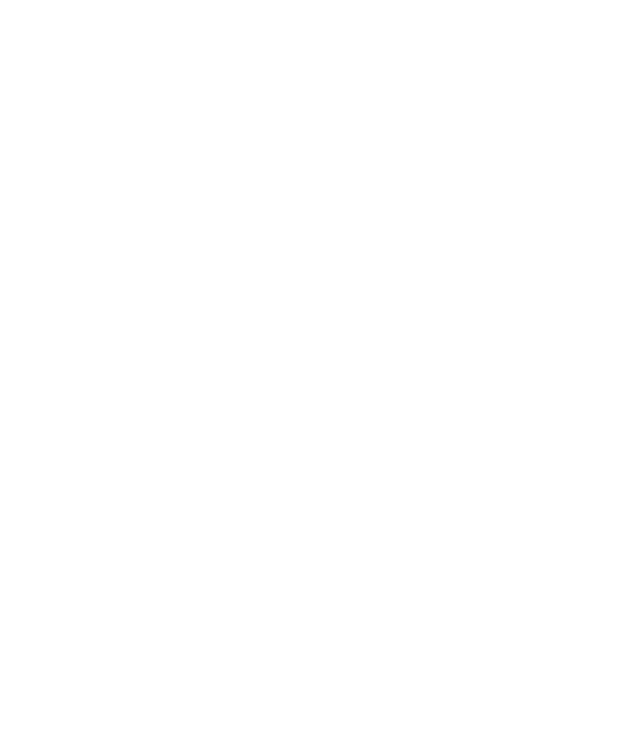
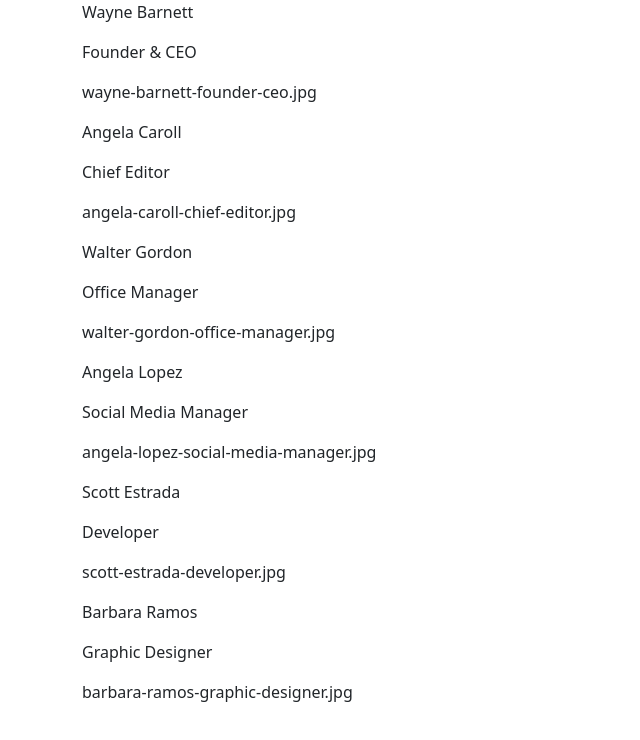
Before and after one commit to fraberret/js-our-team, a plain HTML site: page index.html in a window 1280 px wide. Shown: the whole page, without its empty margins (0-640 px from the left). Drawn offline with nearby package versions, Linux system fonts and the light colour scheme.

Commit message:
add in page all the values of the objects

```diff
--- a/assets/js/main.js
+++ b/assets/js/main.js
@@ -33,6 +33,9 @@ const team = [
     },
 ];
 
+// seleziono l'elemento dalla DOM
+let rowElement=document.querySelector('.row')
+
 //1. stampare su console le informazioni di nome, ruolo e la stringa della foto
 // ciclo dentro l'array 'team' per selezionare il singolo lavoratore
 for (let i = 0; i < team.length; i++) {
@@ -47,12 +50,15 @@ for (let i = 0; i < team.length; i++) {
 
         // li loggo in console
         console.log(memberValue);
+
+        //creo una const dove salvo il markup con i valori
+        const markup= `<p>${memberValue}</p>`
+
+        // stampo all'interno la const contenente il markup con innerHTML
+        rowElement.innerHTML+= markup
     }
 
 
 }
 
 //2. stampare le stesse informazioni su DOM sottoforma di stringhe
-// creo una const dove salvo il markup con i valori
-// seleziono l'elemento dalla DOM
-// stampo all'interno la const contenente il markup con insertAdjacentHTML
--- a/index.html
+++ b/index.html
@@ -9,6 +9,11 @@
     <link rel="stylesheet" href="./assets/css/style.css">
 </head>
 <body>
+    <div class="container">
+        <div class="row">
+
+        </div>
+    </div>
     <script src="./assets/js/main.js"></script>
 </body>
 </html>
```
Also changed, not shown: 1 other file.
